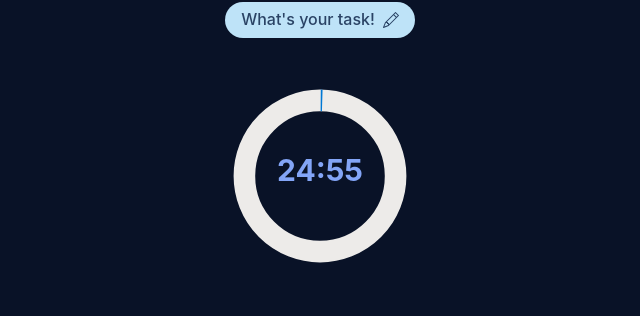
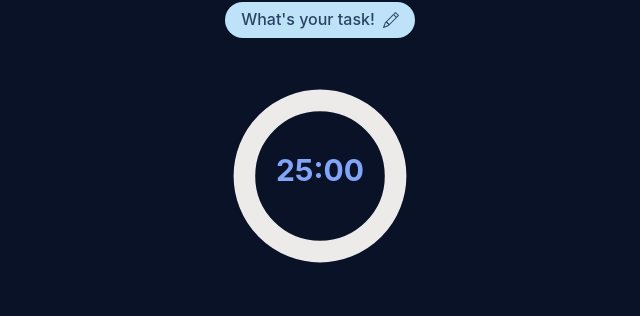
Before and after one commit to dannycahyo/pomodoro-app, a React (Vite) app: page / in a window 1280 px wide. Shown: the part 180-496 px from the top of the page, without its empty margins (320-960 px from the left). Built offline with nearby package versions, Linux system fonts and the light colour scheme.

Commit message:
fix: undo wrong worker implementation

```diff
--- a/src/components/home/TimerProgress.tsx
+++ b/src/components/home/TimerProgress.tsx
@@ -1,4 +1,3 @@
-import { useState, useEffect } from "react";
 import {
   Box,
   CircularProgress,
@@ -13,7 +12,10 @@ type TimerProgressProps = {
   time: number;
 };
 
-const TimerProgress: React.FC<TimerProgressProps> = ({ elapsed, time }) => {
+export const TimerProgress: React.FC<TimerProgressProps> = ({
+  elapsed,
+  time,
+}) => {
   function formatTime(timeInSeconds: number) {
     const minutes = Math.floor(timeInSeconds / 60)
       .toString()
@@ -22,41 +24,15 @@ const TimerProgress: React.FC<TimerProgressProps> = ({ elapsed, time }) => {
     return `${minutes}:${seconds}`;
   }
 
-  const [timerWorker, setTimerWorker] = useState<Worker | null>(null);
-  const [workerTime, setWorkerTime] = useState<number>(elapsed);
-
-  const remainingTime = time * 60 - Math.floor(workerTime);
+  const remainingTime = time * 60 - Math.floor(elapsed);
   const formattedTime = formatTime(remainingTime);
-
-  useEffect(() => {
-    if (timerWorker) {
-      timerWorker.postMessage(workerTime);
-    }
-  }, [workerTime]);
-
-  useEffect(() => {
-    if (typeof window !== "undefined" && "Worker" in window) {
-      const newWorker = new Worker("/worker.js");
-      setTimerWorker(newWorker);
-      return () => {
-        newWorker.terminate();
-      };
-    }
-  }, []);
-
-  useEffect(() => {
-    const interval = setInterval(() => {
-      setWorkerTime((prevTime) => prevTime + 1);
-    }, 1000);
-    return () => clearInterval(interval);
-  }, []);
 
   return (
     <Box pt="12">
       <CircularProgress
         min={0}
         max={time * 60}
-        value={Math.floor(workerTime)}
+        value={Math.floor(elapsed)}
         size="180px"
         thickness="12px"
       >
@@ -69,5 +45,3 @@ const TimerProgress: React.FC<TimerProgressProps> = ({ elapsed, time }) => {
     </Box>
   );
 };
-
-export { TimerProgress };
```
